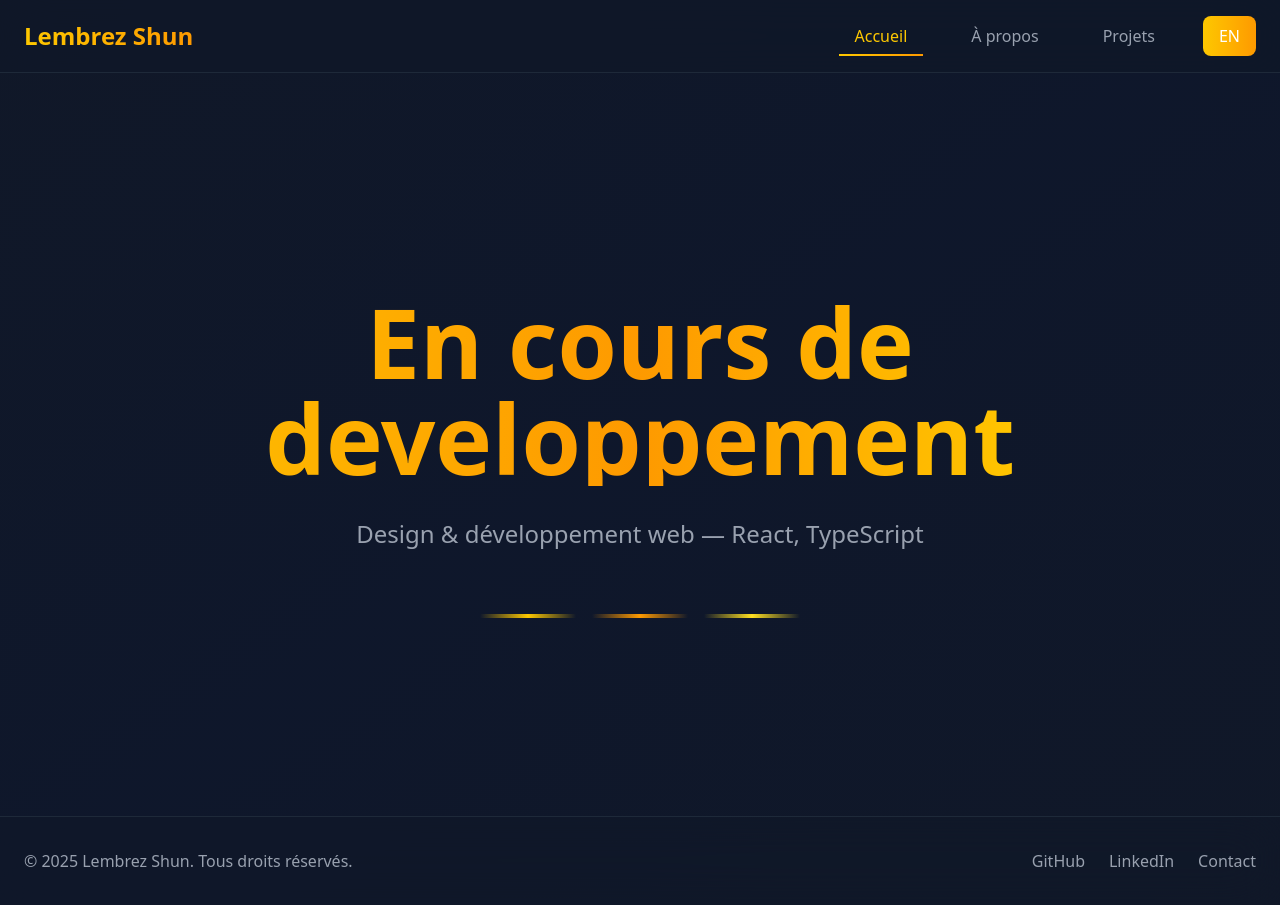
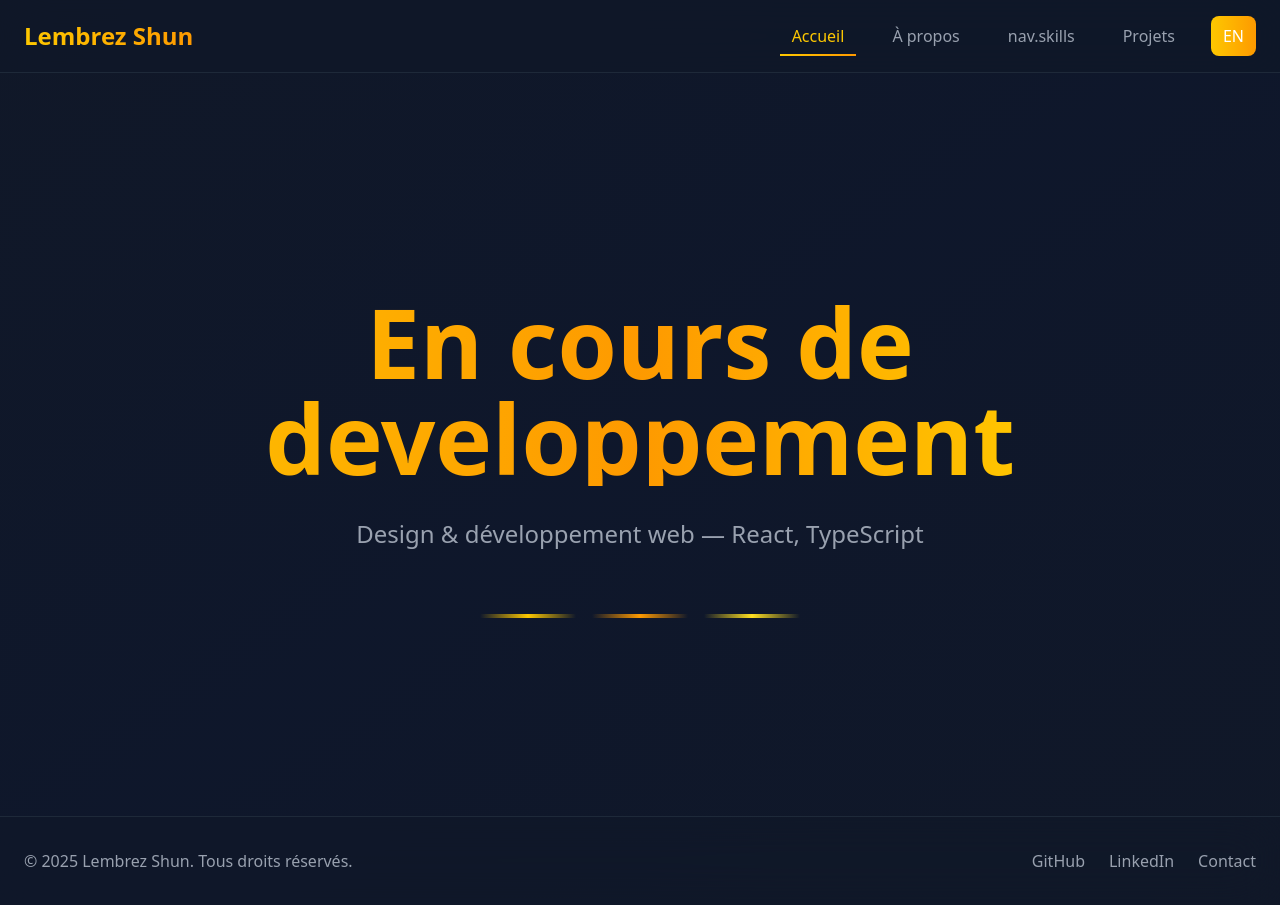
Before and after one commit to Shun-codes/portfolio, a React (Vite) app: page / in a window 1280 px wide. Built offline with nearby package versions, Linux system fonts and the light colour scheme.

Commit message:
Ajout de la page skills dans header et app et changement du system de bouton en créant un const navItems pour naviguer entre les pages bien plus facilement au lieu de copier coller a chaquefois les bouton pour chaque pages 150 ligne gagnée

```diff
--- a/src/App.tsx
+++ b/src/App.tsx
@@ -4,12 +4,13 @@ import Home from './pages/Home';
 import About from './pages/About';
 import Footer from './components/Footer';
 import Projects from './pages/Projects';
+import Skills from './pages/Skills';
 import './i18n';
 
 
 
 const App: React.FC = () => {
-  const [currentPage, setCurrentPage] = useState<'home' | 'about' | 'projects'>('home');
+  const [currentPage, setCurrentPage] = useState<'home' | 'about' | 'skills' | 'projects'>('home');
 
   return (
     <div className="min-h-screen bg-gradient-to-br from-gray-900 via-slate-900 to-gray-900 text-white">
@@ -18,6 +19,7 @@ const App: React.FC = () => {
       <main className="pt-24 min-h-screen">
         {currentPage === 'home' && <Home />}
         {currentPage === 'about' && <About />}
+        {currentPage === 'skills' && <Skills />}
         {currentPage === 'projects' && <Projects />}
       </main>
 
--- a/src/components/Header.tsx
+++ b/src/components/Header.tsx
@@ -2,8 +2,8 @@ import React, { useState } from 'react';
 import { useTranslation } from 'react-i18next';
 
 interface HeaderProps {
-  currentPage: 'home' | 'about' | 'projects';
-  setCurrentPage: (page: 'home' | 'about' | 'projects') => void;
+  currentPage: 'home' | 'about' | 'skills' | 'projects';
+  setCurrentPage: (page: 'home' | 'about' | 'skills' | 'projects') => void;
 }
 
 const Header: React.FC<HeaderProps> = ({ currentPage, setCurrentPage }) => {
@@ -15,10 +15,17 @@ const Header: React.FC<HeaderProps> = ({ currentPage, setCurrentPage }) => {
     i18n.changeLanguage(newLang);
   };
 
-  const handleNavigate = (page: 'home' | 'about' | 'projects') => {
+  const handleNavigate = (page: 'home' | 'about' | 'skills' | 'projects') => {
     setCurrentPage(page);
     setIsMenuOpen(false);
   };
+
+  const navItems: { key: HeaderProps['currentPage']; label: string }[] = [
+    { key: 'home', label: t('nav.home') },
+    { key: 'about', label: t('nav.about') },
+    { key: 'skills', label: t('nav.skills') },
+    { key: 'projects', label: t('nav.projects') },
+  ];
 
   return (
     <nav className="fixed top-0 left-0 right-0 z-50 backdrop-blur-xl bg-gray-900/80 border-b border-gray-800">
@@ -29,58 +36,29 @@ const Header: React.FC<HeaderProps> = ({ currentPage, setCurrentPage }) => {
             {t('site.title')}
           </div>
 
-          {/* Navigation écran  */}
-          <div className="hidden md:flex items-center gap-8">
-
-            {/* Buttons pour Home */}
+          {/* Bouton pour chaque pages */}
+          <div className="hidden lg:flex items-center gap-6">
+            {navItems.map((item) => (
               <button
-              onClick={() => setCurrentPage('home')}
-              className={`relative px-4 py-2 font-medium transition-all duration-300 ${
-                currentPage === 'home'
+                key={item.key}
+                onClick={() => setCurrentPage(item.key)}
+                className={`relative px-3 py-2 font-medium transition-all duration-300 ${
+                  currentPage === item.key
                     ? 'text-yellow-400'
                     : 'text-gray-400 hover:text-white'
                 }`}
               >
-              {t('nav.home')}
-              {currentPage === 'home' && (
-                <span className="absolute bottom-0 left-0 right-0 h-0.5 bg-gradient-to-r from-yellow-400 to-amber-500"></span>
+                {item.label}
+                {currentPage === item.key && (
+                  <span className="absolute bottom-0 left-0 right-0 h-0.5 bg-gradient-to-r from-yellow-400 to-amber-500" />
                 )}
               </button>
+            ))}
 
-            {/* Buttons pour About */}
-            <button
-              onClick={() => setCurrentPage('about')}
-              className={`relative px-4 py-2 font-medium transition-all duration-300 ${
-                currentPage === 'about'
-                  ? 'text-yellow-400'
-                  : 'text-gray-400 hover:text-white'
-              }`}
-            >
-              {t('nav.about')}
-              {currentPage === 'about' && (
-                <span className="absolute bottom-0 left-0 right-0 h-0.5 bg-gradient-to-r from-yellow-400 to-amber-500"></span>
-              )}
-            </button>
-
-            {/* Buttons pour Projects */}
-            <button
-              onClick={() => setCurrentPage('projects')}
-              className={`relative px-4 py-2 font-medium transition-all duration-300 ${
-                currentPage === 'projects'
-                  ? 'text-yellow-400'
-                  : 'text-gray-400 hover:text-white'
-              }`}
-            >
-              {t('nav.projects')}
-              {currentPage === 'projects' && (
-                <span className="absolute bottom-0 left-0 right-0 h-0.5 bg-gradient-to-r from-yellow-400 to-amber-500"></span>
-              )}
-            </button>
-
-            {/* Button pour changer langue */}
+            {/* Bouton de langue */}
             <button
               onClick={toggleLanguage}
-              className="px-4 py-2 bg-gradient-to-r from-yellow-400 to-amber-500 rounded-lg font-medium hover:shadow-lg hover:shadow-yellow-400/40 transition-all duration-300"
+              className="px-3 py-2 bg-gradient-to-r from-yellow-400 to-amber-500 rounded-lg font-medium hover:shadow-lg hover:shadow-yellow-400/40 transition-all duration-300"
             >
               {i18n.language === 'en' ? 'FR' : 'EN'}
             </button>
@@ -89,16 +67,14 @@ const Header: React.FC<HeaderProps> = ({ currentPage, setCurrentPage }) => {
           {/*Menu Button Mobile  */}
           <button
             onClick={() => setIsMenuOpen(!isMenuOpen)}
-            className="md:hidden p-2 text-gray-400 hover:text-white transition-colors"
+            className="lg:hidden p-2 text-gray-400 hover:text-white transition-colors"
             aria-label="Toggle menu"
           >
             {isMenuOpen ? (
-              // Icône X pour fermer
               <svg className="w-6 h-6" fill="none" viewBox="0 0 24 24" stroke="currentColor">
                 <path strokeLinecap="round" strokeLinejoin="round" strokeWidth={2} d="M6 18L18 6M6 6l12 12" />
               </svg>
             ) : (
-              // Icône hamburger
               <svg className="w-6 h-6" fill="none" viewBox="0 0 24 24" stroke="currentColor">
                 <path strokeLinecap="round" strokeLinejoin="round" strokeWidth={2} d="M4 6h16M4 12h16M4 18h16" />
               </svg>
@@ -106,51 +82,28 @@ const Header: React.FC<HeaderProps> = ({ currentPage, setCurrentPage }) => {
           </button>
         </div>
 
-        {/* Navigatino Mobile  */}
+        {/* Bouton de chaque pages menu mobile*/}
         <div
-          className={`md:hidden overflow-hidden transition-all duration-300 ease-in-out ${
-            isMenuOpen ? 'max-h-64 opacity-100 mt-4' : 'max-h-0 opacity-0'
+          className={`lg:hidden overflow-hidden transition-all duration-300 ease-in-out ${
+            isMenuOpen ? 'max-h-screen opacity-100 mt-3' : 'max-h-0 opacity-0'
           }`}
         >
-          <div className="flex flex-col space-y-3 py-4 border-t border-gray-800">
-
-            {/* Buttons pour Home */}
+          <div className="flex flex-col space-y-2 py-4 border-t border-gray-800">
+            {navItems.map((item) => (
               <button
-              onClick={() => handleNavigate('home')}
+                key={item.key}
+                onClick={() => handleNavigate(item.key)}
                 className={`px-4 py-3 text-left font-medium transition-all duration-300 rounded-lg ${
-                currentPage === 'home'
+                  currentPage === item.key
                     ? 'text-yellow-400 bg-yellow-500/10'
                     : 'text-gray-400 hover:text-white hover:bg-gray-800/50'
                 }`}
               >
-              {t('nav.home')}
+                {item.label}
               </button>
+            ))}
 
-            {/* Buttons pour About */}
-            <button
-              onClick={() => handleNavigate('about')}
-              className={`px-4 py-3 text-left font-medium transition-all duration-300 rounded-lg ${
-                currentPage === 'about'
-                  ? 'text-yellow-400 bg-yellow-500/10'
-                  : 'text-gray-400 hover:text-white hover:bg-gray-800/50'
-              }`}
-            >
-              {t('nav.about')}
-            </button>
-
-            {/* Buttons pour Projects */}
-            <button
-              onClick={() => handleNavigate('projects')}
-              className={`px-4 py-3 text-left font-medium transition-all duration-300 rounded-lg ${
-                currentPage === 'projects'
-                  ? 'text-yellow-400 bg-yellow-500/10'
-                  : 'text-gray-400 hover:text-white hover:bg-gray-800/50'
-              }`}
-            >
-              {t('nav.projects')}
-            </button>
-
-            {/* Button pour changer langue */}
+            {/* Bouton langue mobile */}
             <button
               onClick={toggleLanguage}
               className="mx-4 px-4 py-3 bg-gradient-to-r from-yellow-400 to-amber-500 rounded-lg font-medium hover:shadow-lg hover:shadow-yellow-400/40 transition-all duration-300 text-center"
```
Lines whose indentation alone changed are shown as unchanged.
